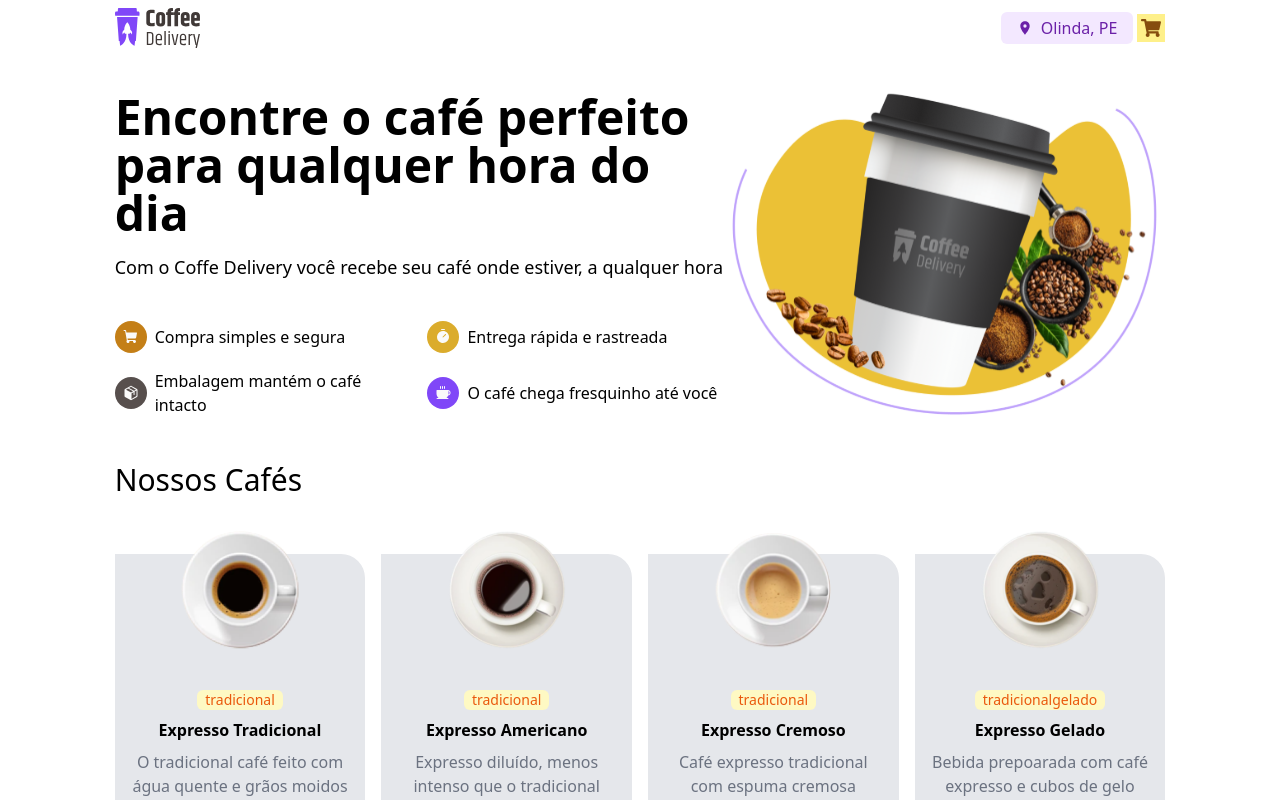
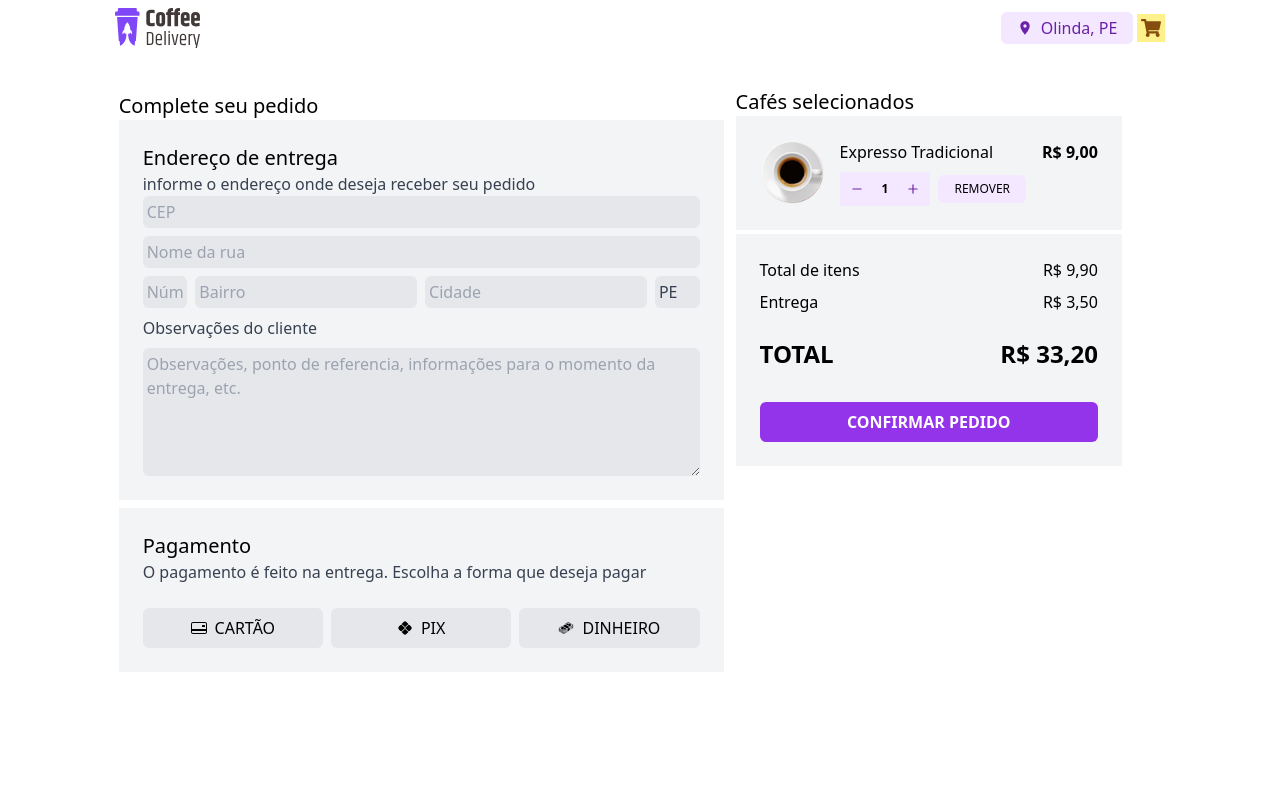
Before and after one commit to brennoclins/coffee-delivery, a React (Vite) app: page / in a window 1280 px wide. Shown: the top 800 px of the page. Built offline with nearby package versions, Linux system fonts and the light colour scheme.

Commit message:
feat: Page Checkout Created

```diff
--- a/src/App.tsx
+++ b/src/App.tsx
@@ -2,13 +2,15 @@ import { Header } from "./components/Header";
 
 import styles from "./app.module.css";
 import { Home } from "./pages/Home";
+import { Checkout } from "./pages/Checkout";
 
 function App() {
   return (
     <main className={styles.main}>
       <div className={styles.container}>
         <Header />
-        <Home />
+        {/* <Home />   */}
+        <Checkout />
       </div>
     </main>
   );
--- /dev/null
+++ b/src/pages/Checkout/checkout.module.css
@@ -0,0 +1,217 @@
+.checkout {
+  @apply
+  flex
+  gap-2
+  mt-10
+}
+
+.address {
+  @apply
+  w-7/12
+  p-1
+  flex
+  flex-col
+}
+
+.addressTitle {
+  @apply
+  text-xl
+  font-medium
+}
+
+.cardAddress {
+  @apply
+  p-6
+  bg-gray-100
+  text-gray-700
+}
+
+.cardAddress h3 {
+  @apply
+  font-medium
+  text-xl
+  text-black
+}
+
+.addressInputs {
+  @apply
+  flex
+  flex-col
+  gap-2
+}
+.addressInputs textarea,
+.addressInputs input {
+  @apply
+  p-1
+  rounded-md
+  bg-gray-200
+  hover:bg-purple-200
+}
+.addressInputs textarea:focus,
+.addressInputs input:focus {
+  @apply
+  bg-purple-100
+  outline-none
+}
+
+.addressInputs div {
+  @apply
+  flex
+  gap-2
+}
+
+.addressOBS {
+  @apply
+  flex
+  flex-col
+  gap-2
+}
+
+.cardPayment {
+  @apply
+  flex
+  flex-col
+  gap-6
+
+  mt-2
+  p-6
+  bg-gray-100
+  text-gray-700
+}
+
+.cardPayment h3 {
+  @apply
+  font-medium
+  text-xl
+  text-black
+}
+
+.formOfPayment {
+  @apply
+  flex
+  gap-2
+}
+
+.formOfPayment button {
+  @apply
+  p-2
+  w-1/3
+
+  flex
+  justify-center
+  items-center
+  gap-2
+
+  bg-gray-200
+  text-black
+
+  rounded-md
+
+  hover:bg-purple-300
+}
+
+.formOfPayment button:active {
+  @apply
+  scale-95
+}
+
+/* DETALHES DO PEDIDO */
+
+.orderDetails {
+  @apply
+  flex
+  flex-col
+}
+
+.orderDetailsTitle {
+  @apply
+  font-medium
+  text-xl
+}
+
+.coffeeSelected {
+  @apply
+  p-6
+  flex
+  justify-between
+  items-start
+  gap-4
+
+  bg-gray-100
+}
+
+.coffeeSelected img {
+  @apply
+  w-16
+}
+
+
+.coffeInfo {
+  @apply
+  flex
+  flex-col
+  gap-2
+}
+
+.coffeInfo h3 {
+  @apply
+  font-medium
+}
+
+.coffeInfo div {
+  @apply
+  flex
+  items-center
+  gap-2
+  text-xs
+}
+
+.coffeInfo button {
+  @apply
+  p-1.5
+  px-4
+  rounded-md
+  bg-purple-100
+  hover:bg-purple-800
+  hover:text-white
+  active:scale-95
+}
+
+/* DETALHES DO PAGAMENTO */
+.paymentDetails {
+  @apply
+  mt-1
+  p-6
+  flex
+  flex-col
+  gap-2
+
+  bg-gray-100
+}
+
+.paymentDetails div {
+  @apply
+  flex
+  justify-between
+  items-center
+}
+
+.paymentTotal {
+  @apply
+  mt-4
+  text-2xl
+}
+
+.paymentDetails button {
+  @apply
+  mt-6
+  p-2
+
+  bg-purple-600
+  text-white
+  font-bold
+  rounded-md
+
+  active:scale-95
+  active:brightness-95
+}
--- /dev/null
+++ b/src/pages/Checkout/index.tsx
@@ -0,0 +1,99 @@
+import { BsCreditCard2Back } from "react-icons/bs"
+import { MdPix } from "react-icons/md";
+import { GiMoneyStack } from "react-icons/gi"
+
+import { AmountCoffees } from "../../components/AmountCoffees/intex";
+
+import styles from "./checkout.module.css";
+
+export function Checkout() {
+  return (
+    <main className={styles.checkout}>
+      <section className={styles.address}>
+        <h1 className={styles.addressTitle}>Complete seu pedido</h1>
+
+        <form>
+          <div className={styles.cardAddress}>
+            <div>
+              <h3>Endereço de entrega</h3>
+              <p>informe o endereço onde deseja receber seu pedido</p>
+            </div>
+
+            <div className={styles.addressInputs}>
+              <input type="text" placeholder="CEP" name="cep" />
+              <input type="text" placeholder="Nome da rua" name="address" />
+
+              <div>
+                <input className="w-1/12" type="text" placeholder="Número" name="number" />
+                <input className="w-5/12" type="text" placeholder="Bairro" />
+                <input className="w-5/12" type="text" placeholder="Cidade" />
+                <input className="w-1/12" type="text" placeholder="UF" defaultValue={"PE"} />
+              </div>
+
+              <div className={styles.addressOBS}>
+                <h2>Observações do cliente</h2>
+                <textarea className="w-full" name="obs" rows={5} placeholder="Observações, ponto de referencia, informações para o momento da entrega, etc."></textarea>
+              </div>
+            </div>
+          </div>
+
+          <div className={styles.cardPayment}>
+            <div>
+              <h3>Pagamento</h3>
+              <p>O pagamento é feito na entrega. Escolha a forma que deseja pagar</p>
+            </div>
+
+            <div className={styles.formOfPayment}>
+              <button>
+                <BsCreditCard2Back />
+                CARTÃO
+              </button>
+              <button>
+                <MdPix />
+                PIX
+              </button>
+              <button>
+                <GiMoneyStack />
+                DINHEIRO
+              </button>
+            </div>
+          </div>
+        </form>
+      </section>
+
+      <section className={styles.orderDetails}>
+        <h1 className={styles.orderDetailsTitle}>Cafés selecionados</h1>
+
+        <div className={styles.coffeeSelected}>
+          <img src="/coffes/01-coffee.svg" alt="" />
+
+          <div className={styles.coffeInfo}>
+            <h3>Expresso Tradicional</h3>
+            <div>
+              <AmountCoffees />
+              <button>REMOVER</button>
+            </div>
+          </div>
+
+          <strong>R$ 9,00</strong>
+        </div>
+
+        <div className={styles.paymentDetails}>
+          <div>
+            Total de itens <span>R$ 9,90</span>
+          </div>
+
+          <div>Entrega <span>R$ 3,50</span></div>
+
+          <div className={styles.paymentTotal}>
+            <strong>TOTAL</strong>
+            <strong>R$ 33,20</strong>
+          </div>
+
+          <button>CONFIRMAR PEDIDO</button>
+        </div>
+
+      </section>
+    </main>
+  );
+}
```
